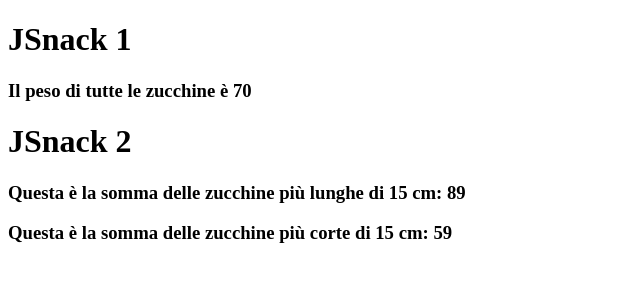
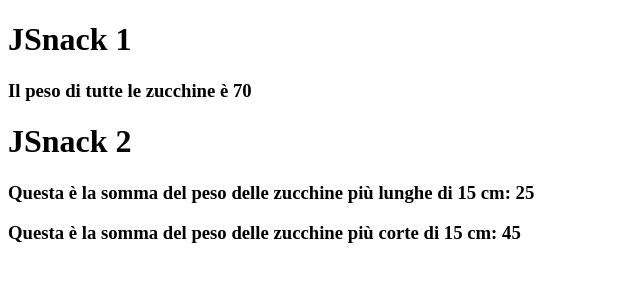
Before and after one commit to leonardopellegrini-github/js-jsnacks-blocco-5, a plain HTML site: page index.html in a window 1280 px wide. Shown: the whole page, without its empty margins (0-640 px from the left). Drawn offline with Linux system fonts and the light colour scheme.

Commit message:
correzione jsnack2

```diff
--- a/index.html
+++ b/index.html
@@ -12,8 +12,8 @@
   <h3>Il peso di tutte le zucchine è <span id="jsnack1"></span></h3>
 
   <h1>JSnack 2</h1>
-  <h3>Questa è la somma delle zucchine più lunghe di 15 cm: <span id="maggiori15"></span></h3>
-  <h3>Questa è la somma delle zucchine più corte di 15 cm: <span id="minori15"></span></h3>
+  <h3>Questa è la somma del peso delle zucchine più lunghe di 15 cm: <span id="maggiori15"></span></h3>
+  <h3>Questa è la somma del peso delle zucchine più corte di 15 cm: <span id="minori15"></span></h3>
 
 
 
--- a/script.js
+++ b/script.js
@@ -97,9 +97,9 @@ function dividiLunghezza(lung){
   for (const key in lung) {
 
     if ( lung[key].lunghezza > 15){
-      magg += lung[key].lunghezza;
+      magg += lung[key].peso;
     } else{
-      min += lung[key].lunghezza;
+      min += lung[key].peso;
     }
 
   }
@@ -107,3 +107,11 @@ function dividiLunghezza(lung){
   document.getElementById('minori15').innerHTML = min;
 
 }
+
+/*
+
+Jsnack 3
+Crea 10 oggetti che rappresentano una zucchina.
+Dividi in due array separati le zucchine che misurano meno o più di 15cm. Infine stampa separatamente quanto pesano i due gruppi di zucchine.
+
+*/
```
